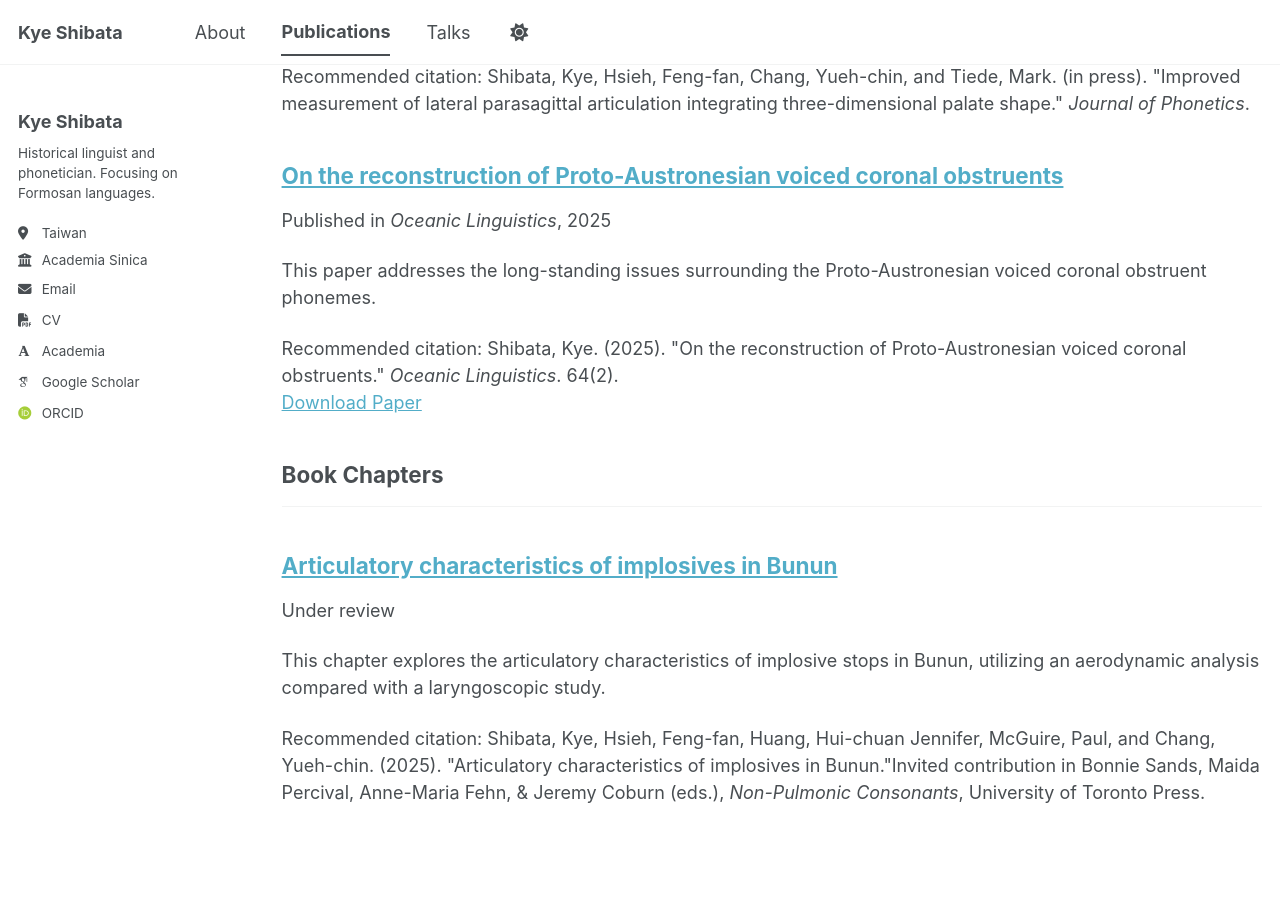
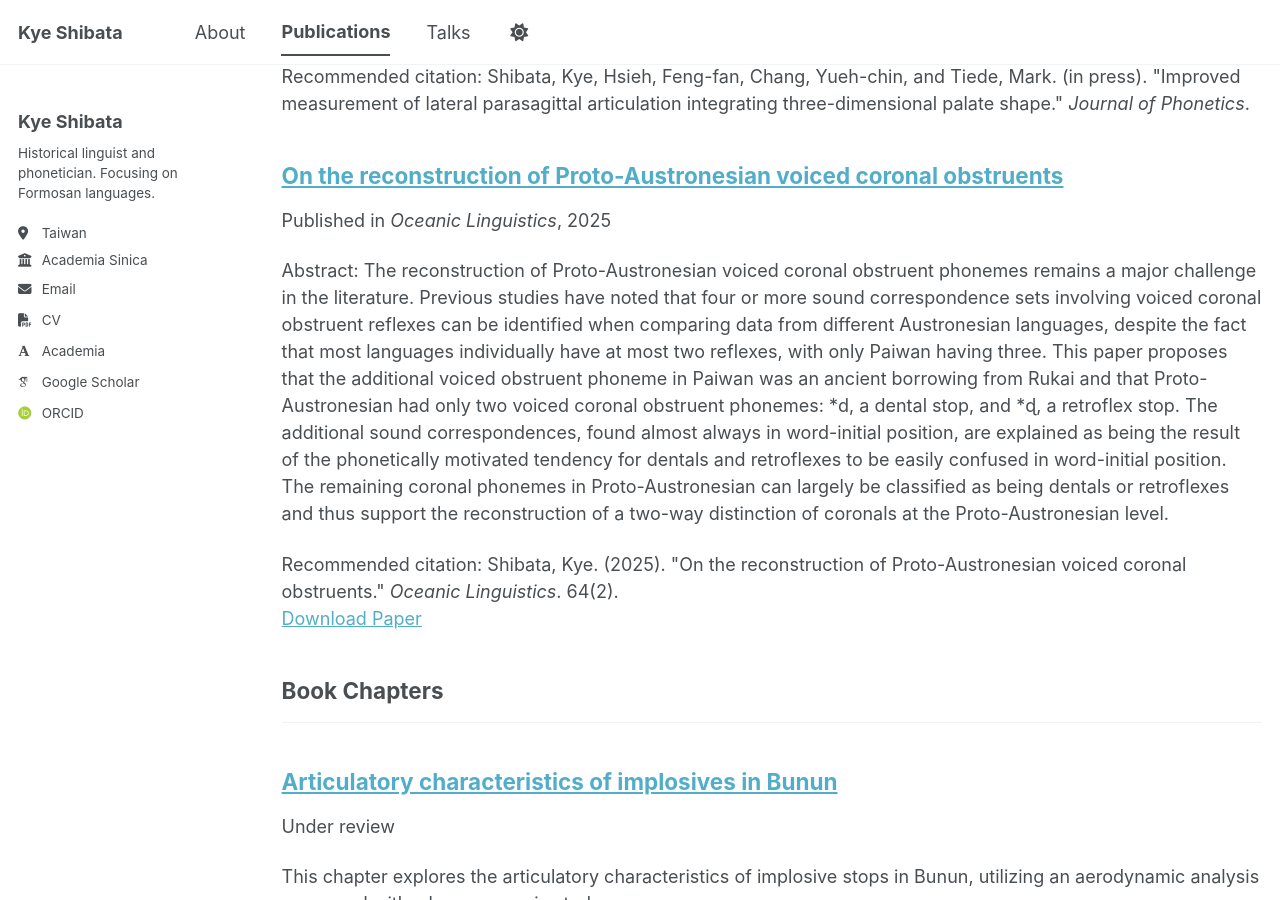
Before and after one commit to xpsh/xpsh.github.io, a Jekyll site: the page built from _pages/publications.html, in a window 1280 px wide and 900 px high, scrolled down 740 px. Built offline with Jekyll 4.4.1, drawn with Linux system fonts in a browser that asks for light colours; some web fonts are replaced; a script bundle is joined from its source files by our own code; library files that are not in the unit come from our copies.

Commit message:
Modify excerpt in publication metadata
Updated the excerpt for the publication on Proto-Austronesian phonemes.

```diff
--- a/_publications/2025-12-01-ol-pan-d.md
+++ b/_publications/2025-12-01-ol-pan-d.md
@@ -3,7 +3,7 @@ title: "On the reconstruction of Proto-Austronesian voiced coronal obstruents"
 collection: publications
 category: manuscripts
 permalink: /publication/2025-12-01-ol-pan-d
-excerpt: 'This paper addresses the long-standing issues surrounding the Proto-Austronesian voiced coronal obstruent phonemes.'
+excerpt:
 date: 2025-12-01
 venue: 'Oceanic Linguistics'
 status: 'published'
```
